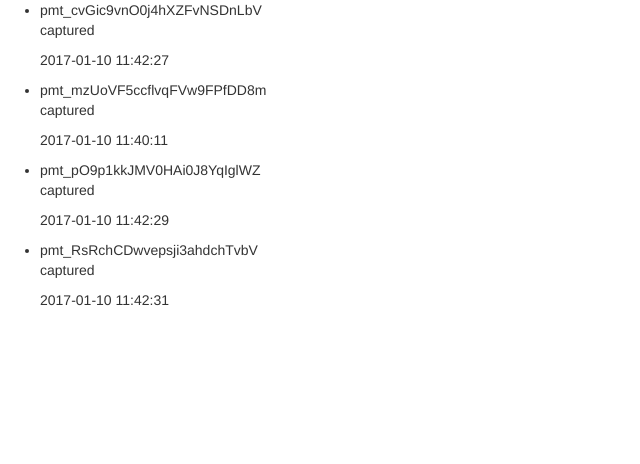
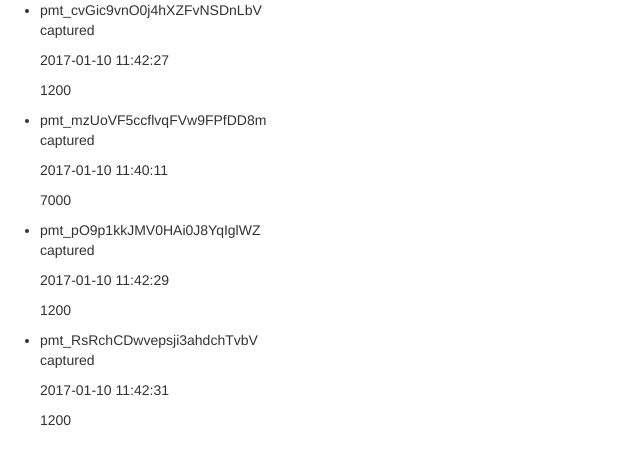
Before and after one commit to mplexus/agora, a website: page app/index.html in a window 1280 px wide. Shown: the whole page, without its empty margins (0-640 px from the left). Drawn offline with nearby package versions, Linux system fonts and the light colour scheme.

Commit message:
Fix amount property of payment
Change payment.amount into payment.money_amount in the template.

```diff
--- a/app/index.html
+++ b/app/index.html
@@ -14,7 +14,7 @@
         <span>{{payment.token}}</span>
         <p>{{payment.status}}</p>
         <p>{{payment.created_at}}</p>
-        <p>{{payment.amount}}</p>
+        <p>{{payment.money_amount}}</p>
       </li>
     </ul>
 
```
